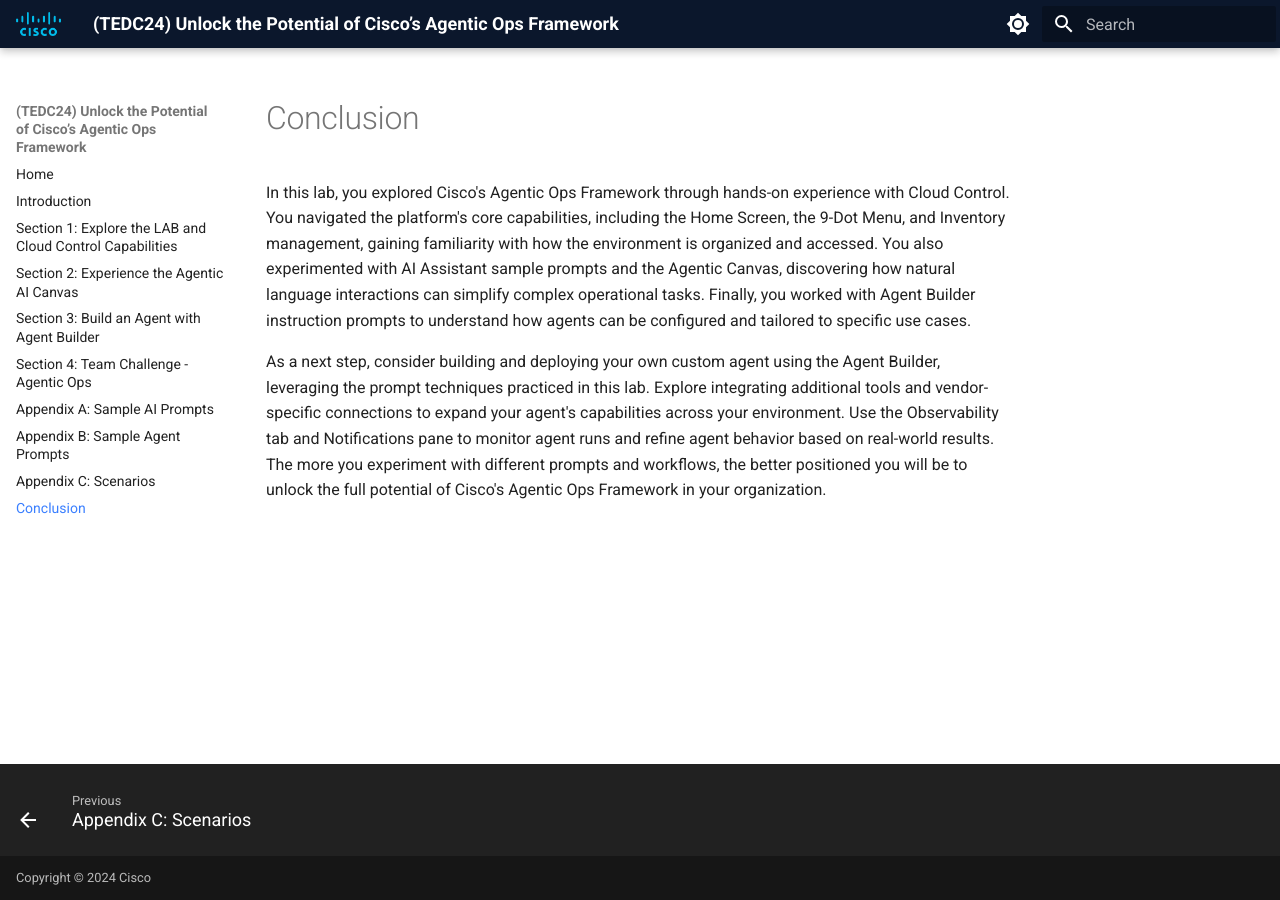
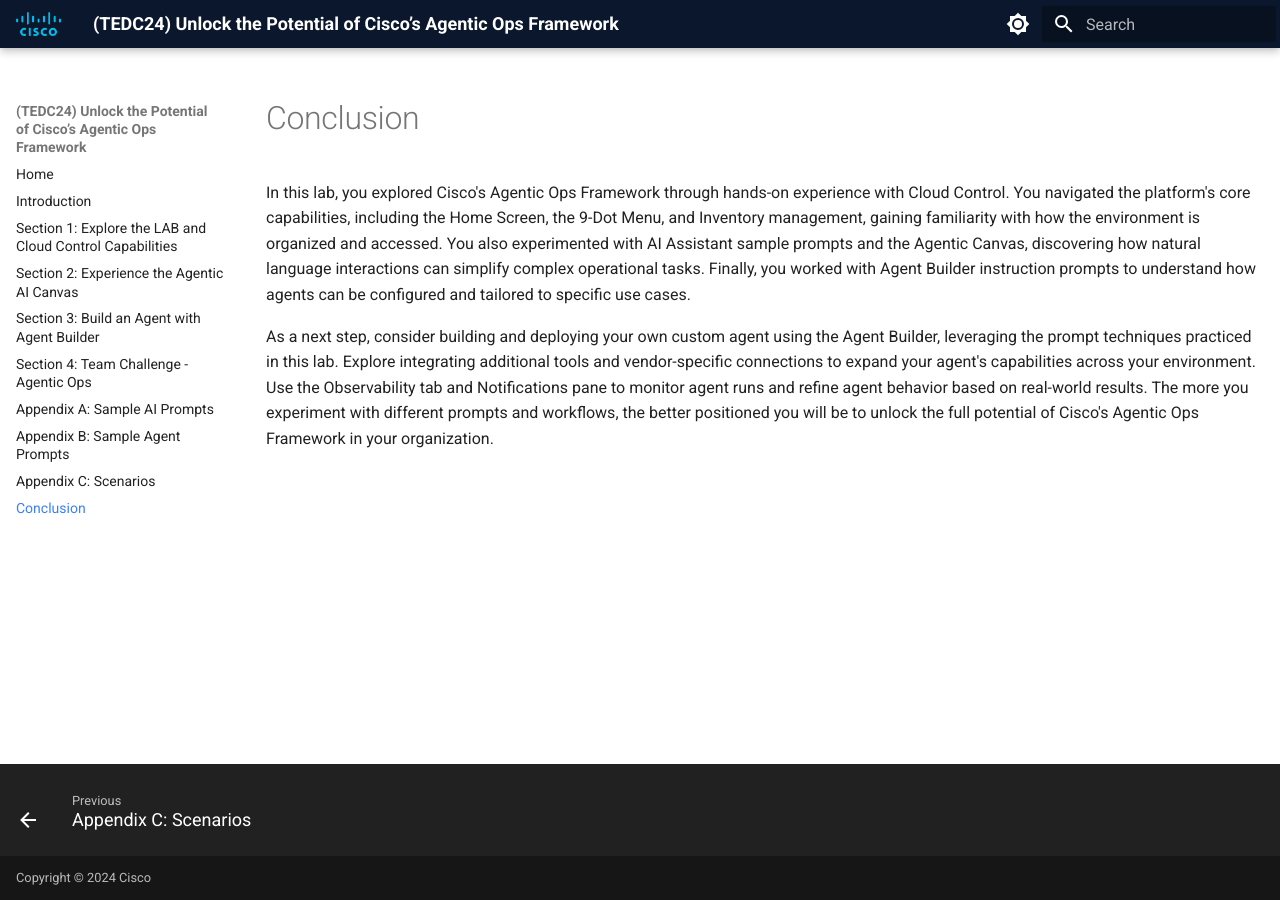
Before and after one commit to mokuma56/tedcn24-01-fy27, an MkDocs documentation site: the page built from docs/conclusion/index.md, in a window 1280 px wide. Built offline with MkDocs 1.6.1 and Material for MkDocs 9.7.7, drawn with Linux system fonts in a browser that asks for light colours.

Commit message:
Update lab guide — 2026-07-28 15:38

```diff
--- a/docs/stylesheets/extra.css
+++ b/docs/stylesheets/extra.css
@@ -70,9 +70,23 @@
 }
 
 /* ── Hide right-hand TOC sidebar, expand content area ── */
-.md-sidebar--secondary {
-    display: none;
+.md-sidebar--secondary,
+.md-sidebar--secondary * {
+    display: none !important;
+    width: 0 !important;
+    min-width: 0 !important;
 }
 .md-content {
-    max-width: 900px;
+    max-width: none !important;
+    margin-right: 0 !important;
 }
+@media screen and (min-width: 60em) {
+    .md-content {
+        margin-right: 0 !important;
+    }
+}
+@media screen and (min-width: 76.25em) {
+    .md-content {
+        margin-right: 0 !important;
+    }
+}
```
